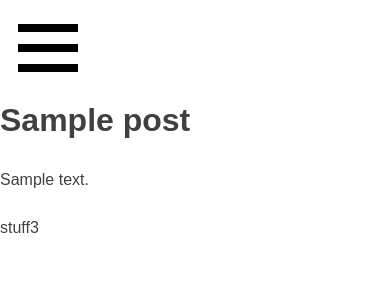
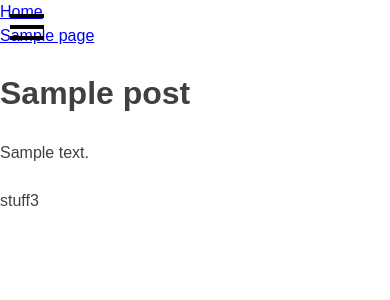
Before and after one commit to c-oh/tomco, a WordPress theme: template themes/tomco-theme/page.php in a window 390 px wide. Shown: the top 300 px of the page. Run offline with PHP 8.4 and a stand-in for WordPress, Linux system fonts and the light colour scheme; the site name, menu and one post (Sample post) are stand-ins, and other content is empty; some libraries are stand-ins or nearby versions.

Commit message:
updated mobile and desktop header

```diff
--- /dev/null
+++ b/themes/tomco-theme/build/js/scripts.min.js
@@ -0,0 +1 @@
+jQuery(function(){var n=jQuery(".nav-hamburger"),e=jQuery(".menu-main-menu-container");n.on("click",function(){jQuery(this).toggleClass("button-open"),e.toggleClass("menu-show")})});
--- a/themes/tomco-theme/functions.php
+++ b/themes/tomco-theme/functions.php
@@ -87,7 +87,7 @@ function tomco_theme_scripts() {
 	wp_enqueue_style('font-awesome', '//maxcdn.bootstrapcdn.com/font-awesome/4.3.0/css/font-awesome.min.css');
 	wp_enqueue_script( 'jquery' );
 	wp_enqueue_script( 'tomco-theme-skip-link-focus-fix', get_template_directory_uri() . '/build/js/skip-link-focus-fix.min.js', array(), '20130115', true );
-	wp_enqueue_script( 'scripts.js', get_template_directory_uri() . '/build/js/scripts.min.js', array(), '20130115', true );
+	wp_enqueue_script ( 'scripts', get_template_directory_uri() . '/js/scripts.js', array ( 'jquery' ), false, true);
 
 	if ( is_singular() && comments_open() && get_option( 'thread_comments' ) ) {
 		wp_enqueue_script( 'comment-reply' );
--- a/themes/tomco-theme/header.php
+++ b/themes/tomco-theme/header.php
@@ -25,11 +25,15 @@
 					<h1 class="site-title screen-reader-text"><a href="<?php echo esc_url( home_url( '/' ) ); ?>" rel="home"><?php bloginfo( 'name' ); ?></a></h1>
 				</div><!-- .site-branding -->
 				<nav id="site-navigation" class="main-navigation" role="navigation">
-					<button class="c-hamburger c-hamburger--htx menu-toggle" aria-controls="primary-menu" >
-  						<span>toggle menu</span>
-					</button>
+					<div class="nav-hamburger">
+    				    <span class="hamburger-container">
+          					<span class="hamburger-bar menu-bar-top"></span>
+          					<span class="hamburger-bar menu-bar-middle"></span>
+         					 <span class="hamburger-bar menu-bar-bottom"></span>
+        				</span>
+     				 </div>
 					<?php wp_nav_menu( array( 'theme_location' => 'primary', 'menu_id' => 'primary-menu' ) ); ?>
-				</nav><!-- #site-navigation -->
+				</nav>
 			</header><!-- #masthead -->
 
 			<div id="content" class="site-content">
--- a/themes/tomco-theme/js/scripts.js
+++ b/themes/tomco-theme/js/scripts.js
@@ -1,19 +1,9 @@
-(function() {
+jQuery(function(){
+  var toggleButton = jQuery('.nav-hamburger');
+  var menuWrap = jQuery('.menu-main-menu-container');
 
-  "use strict";
-
-  var toggles = document.querySelectorAll(".c-hamburger");
-
-  for (var i = toggles.length - 1; i >= 0; i--) {
-    var toggle = toggles[i];
-    toggleHandler(toggle);
-  };
-
-  function toggleHandler(toggle) {
-    toggle.addEventListener( "click", function(e) {
-      e.preventDefault();
-      (this.classList.contains("is-active") === true) ? this.classList.remove("is-active") : this.classList.add("is-active");
-    });
-  }
-
-})();
+  toggleButton.on('click', function(){
+    jQuery(this).toggleClass('button-open');
+    menuWrap.toggleClass('menu-show');
+  });
+})
--- a/themes/tomco-theme/sass/_mixins.scss
+++ b/themes/tomco-theme/sass/_mixins.scss
@@ -10,3 +10,9 @@
 	margin-left: auto;
 	margin-right: auto;
 }
+
+@mixin desktop {
+	@media (min-width: $desktop) {
+		@content;
+	}
+}
--- a/themes/tomco-theme/sass/_navigation.scss
+++ b/themes/tomco-theme/sass/_navigation.scss
@@ -5,160 +5,110 @@
 /* Links */
 
 
-/* Menus */
+
+//hamburger animation
+
+.nav-hamburger {
+    position: absolute;
+    width: 54px;
+    height: 100%;
+    margin: 0;
+    transition: .25s;
+    z-index: 25;
+    padding: 14px 10px;
+}
+.hamburger-container {
+    position: relative;
+    display: block;
+}
+.nav-bar-menu-container {
+    display: block;
+    background-color: #E87722;
+}
+.nav-hamburger:hover {
+    cursor: pointer;
+}
+.hamburger-bar {
+    position: absolute;
+    width: 100%;
+    transition: .5s;
+}
+.nav-hamburger .menu-bar-top {
+    border: 4px solid black;
+    border-bottom: none;
+    top: 0;
+}
+.nav-hamburger .menu-bar-middle {
+    height: 4px;
+    background-color: black;
+    margin-top: 7px;
+    margin-bottom: 7px;
+    top: 4px;
+}
+.nav-hamburger .menu-bar-bottom {
+    border: 4px solid black;
+    border-top: none;
+    top: 22px;
+}
+.button-open .menu-bar-top {
+       -webkit-transform:rotate(45deg) translate(8px, 8px);
+   -ms-transform:rotate(45deg) translate(8px, 8px);
+   -o-transform:rotate(45deg) translate(8px, 8px);
+   transform:rotate(45deg) translate(8px, 8px);
+    transition: .5s;
+    border: 2px solid black;
+}
+.button-open .menu-bar-middle {
+    -webkit-transform:translate(230px);
+   -ms-transform:translate(230px);
+   -o-transform:translate(230px);
+   transform:translate(230px);
+    transition: .1s ease-in;
+    opacity: 0;
+    border: 2px solid white;
+}
+.button-open .menu-bar-bottom {
+       -webkit-transform:rotate(-45deg) translate(8px, -7px);
+   -ms-transform:rotate(-45deg) translate(8px, -7px);
+   -o-transform:rotate(-45deg) translate(8px, -7px);
+   transform:rotate(-45deg) translate(8px, -7px);
+    transition: .5s;
+    border: 2px solid black;
+}
 
 .main-navigation {
 	clear: both;
 	display: block;
-	float: left;
-	width: 100%;
-
 	ul {
-		display: none;
 		list-style: none;
 		margin: 0;
 		padding-left: 0;
 	}
 
-	.current_page_item > a,
-	.current-menu-item > a,
-	.current_page_ancestor > a {
+}
+
+.menu-main-menu-container{
+	background:green;
+	top:0;
+	height:100%;
+	margin-left:-334px;
+	width:334px;
+	overflow:auto;
+	transition: .25s;
+	z-index: 40;
+	@include desktop{
+		background:yellow;
+		margin-left:0;
+		width:100%;
 	}
 }
 
-/* Small menu. */
-.menu-toggle,
-.main-navigation.toggled ul {
-	display: block;
+.menu-show{
+	margin-left:0;
 }
 
-@media screen and (min-width: 768px) {
-	.menu-toggle {
-		display: none;
-	}
-	.main-navigation ul {
-		display: block;
+.nav-hamburger{
+	@include desktop{
+	display:none;
 	}
 }
-
-.comment-navigation,
-.posts-navigation,
-.post-navigation {
-
-	.site-main & {
-		margin: 0 0 $base__space-unit;
-		overflow: hidden;
-	}
-
-	.nav-previous {
-		float: left;
-		width: 50%;
-	}
-
-	.nav-next {
-		float: right;
-		text-align: right;
-		width: 50%;
-	}
-}
-
-//actual code
-
-.c-hamburger {
-  display: block;
-  position: relative;
-  overflow: hidden;
-  margin: 0;
-  padding: 0;
-  width: 96px;
-  height: 96px;
-  font-size: 0;
-  text-indent: -9999px;
-  appearance: none;
-  box-shadow: none;
-  border-radius: none;
-  border: none;
-  cursor: pointer;
-  transition: background 0.3s;
-}
-
-.c-hamburger:focus {
-  outline: none;
-}
-
-.c-hamburger span {
-  display: block;
-  position: absolute;
-  top: 44px;
-  left: 18px;
-  right: 18px;
-  height: 8px;
-  background: black;
-}
-
-.c-hamburger span::before,
-.c-hamburger span::after {
-  position: absolute;
-  display: block;
-  left: 0;
-  width: 100%;
-  height: 8px;
-  background-color: black;
-  content: "";
-}
-
-.c-hamburger span::before {
-  top: -20px;
-}
-
-.c-hamburger span::after {
-  bottom: -20px;
-}
-
-.c-hamburger--htx {
-  background-color: transparent;
-}
-
-.c-hamburger--htx span {
-  transition: background 0s 0.3s;
-}
-
-.c-hamburger--htx span::before,
-.c-hamburger--htx span::after {
-  transition-duration: 0.3s, 0.3s;
-  transition-delay: 0.3s, 0s;
-}
-
-.c-hamburger--htx span::before {
-  transition-property: top, transform;
-}
-
-.c-hamburger--htx span::after {
-  transition-property: bottom, transform;
-}
-
-/* active state, i.e. menu open */
-.c-hamburger--htx.is-active {
-  background-color: #cb0032;
-}
-
-.c-hamburger--htx.is-active span {
-  background: none;
-}
-
-.c-hamburger--htx.is-active span::before {
-  top: 0;
-  transform: rotate(45deg);
-}
-
-.c-hamburger--htx.is-active span::after {
-  bottom: 0;
-  transform: rotate(-45deg);
-}
-
-.c-hamburger--htx.is-active span::before,
-.c-hamburger--htx.is-active span::after {
-  transition-delay: 0s, 0.3s;
-}
-
-//navigation thickness
--- a/themes/tomco-theme/sass/_variables.scss
+++ b/themes/tomco-theme/sass/_variables.scss
@@ -26,3 +26,7 @@ $font__code: Monaco, Consolas, "Andale Mono", "DejaVu Sans Mono", monospace;
 $font__pre: "Courier 10 Pitch", Courier, monospace;
 $font__line-height-body: 1.5;
 $font__line-height-pre: 1.6;
+
+//breakpoints
+
+$desktop: 1000px;
--- a/themes/tomco-theme/style.css
+++ b/themes/tomco-theme/style.css
@@ -347,130 +347,93 @@ table {
 # Navigation
 --------------------------------------------------------------*/
 /* Links */
-/* Menus */
+.nav-hamburger {
+  position: absolute;
+  width: 54px;
+  height: 100%;
+  margin: 0;
+  transition: .25s;
+  z-index: 25;
+  padding: 14px 10px; }
+
+.hamburger-container {
+  position: relative;
+  display: block; }
+
+.nav-bar-menu-container {
+  display: block;
+  background-color: #E87722; }
+
+.nav-hamburger:hover {
+  cursor: pointer; }
+
+.hamburger-bar {
+  position: absolute;
+  width: 100%;
+  transition: .5s; }
+
+.nav-hamburger .menu-bar-top {
+  border: 4px solid black;
+  border-bottom: none;
+  top: 0; }
+
+.nav-hamburger .menu-bar-middle {
+  height: 4px;
+  background-color: black;
+  margin-top: 7px;
+  margin-bottom: 7px;
+  top: 4px; }
+
+.nav-hamburger .menu-bar-bottom {
+  border: 4px solid black;
+  border-top: none;
+  top: 22px; }
+
+.button-open .menu-bar-top {
+  transform: rotate(45deg) translate(8px, 8px);
+  transition: .5s;
+  border: 2px solid black; }
+
+.button-open .menu-bar-middle {
+  transform: translate(230px);
+  transition: .1s ease-in;
+  opacity: 0;
+  border: 2px solid white; }
+
+.button-open .menu-bar-bottom {
+  transform: rotate(-45deg) translate(8px, -7px);
+  transition: .5s;
+  border: 2px solid black; }
+
 .main-navigation {
   clear: both;
-  display: block;
-  float: left;
-  width: 100%; }
+  display: block; }
   .main-navigation ul {
-    display: none;
     list-style: none;
     margin: 0;
     padding-left: 0; }
 
-/* Small menu. */
-.menu-toggle,
-.main-navigation.toggled ul {
-  display: block; }
+.menu-main-menu-container {
+  background: green;
+  top: 0;
+  height: 100%;
+  margin-left: -334px;
+  width: 334px;
+  overflow: auto;
+  transition: .25s;
+  z-index: 40; }
+  @media (min-width: 1000px) {
+    .menu-main-menu-container {
+      background: yellow;
+      margin-left: 0;
+      width: 100%; } }
 
-@media screen and (min-width: 768px) {
-  .menu-toggle {
-    display: none; }
-  .main-navigation ul {
-    display: block; } }
+.menu-show {
+  margin-left: 0; }
 
-.site-main .comment-navigation, .site-main
-.posts-navigation, .site-main
-.post-navigation {
-  margin: 0 0 1.5rem;
-  overflow: hidden; }
-
-.comment-navigation .nav-previous,
-.posts-navigation .nav-previous,
-.post-navigation .nav-previous {
-  float: left;
-  width: 50%; }
-
-.comment-navigation .nav-next,
-.posts-navigation .nav-next,
-.post-navigation .nav-next {
-  float: right;
-  text-align: right;
-  width: 50%; }
-
-.c-hamburger {
-  display: block;
-  position: relative;
-  overflow: hidden;
-  margin: 0;
-  padding: 0;
-  width: 96px;
-  height: 96px;
-  font-size: 0;
-  text-indent: -9999px;
-  -webkit-appearance: none;
-     -moz-appearance: none;
-          appearance: none;
-  box-shadow: none;
-  border-radius: none;
-  border: none;
-  cursor: pointer;
-  transition: background 0.3s; }
-
-.c-hamburger:focus {
-  outline: none; }
-
-.c-hamburger span {
-  display: block;
-  position: absolute;
-  top: 44px;
-  left: 18px;
-  right: 18px;
-  height: 8px;
-  background: black; }
-
-.c-hamburger span::before,
-.c-hamburger span::after {
-  position: absolute;
-  display: block;
-  left: 0;
-  width: 100%;
-  height: 8px;
-  background-color: black;
-  content: ""; }
-
-.c-hamburger span::before {
-  top: -20px; }
-
-.c-hamburger span::after {
-  bottom: -20px; }
-
-.c-hamburger--htx {
-  background-color: transparent; }
-
-.c-hamburger--htx span {
-  transition: background 0s 0.3s; }
-
-.c-hamburger--htx span::before,
-.c-hamburger--htx span::after {
-  transition-duration: 0.3s, 0.3s;
-  transition-delay: 0.3s, 0s; }
-
-.c-hamburger--htx span::before {
-  transition-property: top, transform; }
-
-.c-hamburger--htx span::after {
-  transition-property: bottom, transform; }
-
-/* active state, i.e. menu open */
-.c-hamburger--htx.is-active {
-  background-color: #cb0032; }
-
-.c-hamburger--htx.is-active span {
-  background: none; }
-
-.c-hamburger--htx.is-active span::before {
-  top: 0;
-  transform: rotate(45deg); }
-
-.c-hamburger--htx.is-active span::after {
-  bottom: 0;
-  transform: rotate(-45deg); }
-
-.c-hamburger--htx.is-active span::before,
-.c-hamburger--htx.is-active span::after {
-  transition-delay: 0s, 0.3s; }
+@media (min-width: 1000px) {
+  .nav-hamburger {
+    display: none; } }
 
 /*--------------------------------------------------------------
 # Accessibility
```
Also changed, not shown: themes/tomco-theme/build/css/style.min.css, 1 other file.
